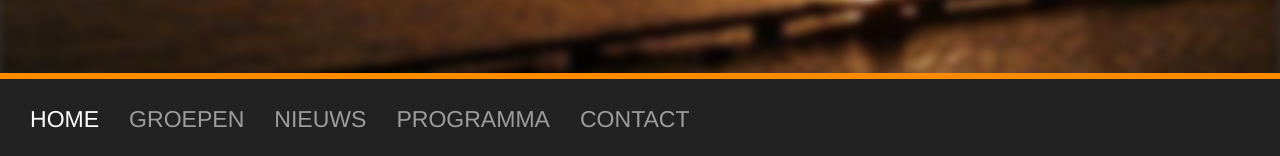
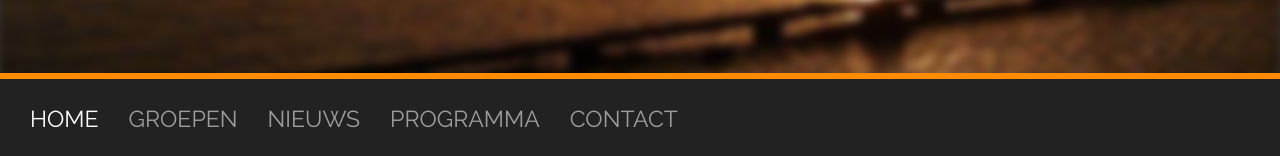
Before and after one commit to nognooitmeegemaakt/website, a Jekyll site: the page built from index.html, in a window 1280 px wide. Shown: the part 741-897 px from the top of the page. Built offline with Jekyll 4.4.1, drawn with Linux system fonts in a browser that asks for light colours; some web fonts are replaced.

Commit message:
Use font Raleway by default.

```diff
--- a/assets/css/main.scss
+++ b/assets/css/main.scss
@@ -5,7 +5,7 @@
 @charset "utf-8";
 
 // Set site style variables.
-$font-family: Helvetica, "Helvetica Neue", Arial, sans-serif;
+$font-family: "Raleway", "Open Sans", Helvetica, "Helvetica Neue", Arial, sans-serif;
 $font-size:   16px; // <-- remove
 $small-font-size:  $font-size * 0.875; // <-- remove
 
```
